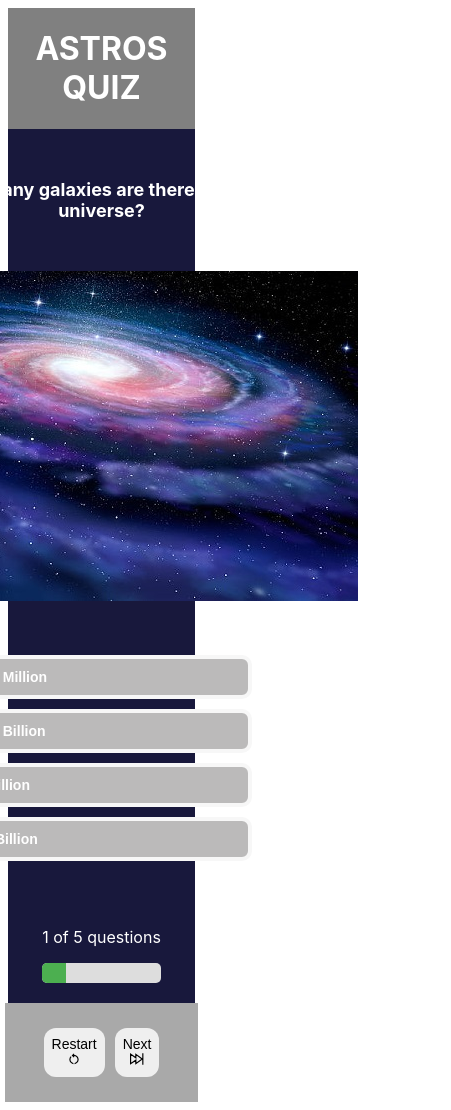
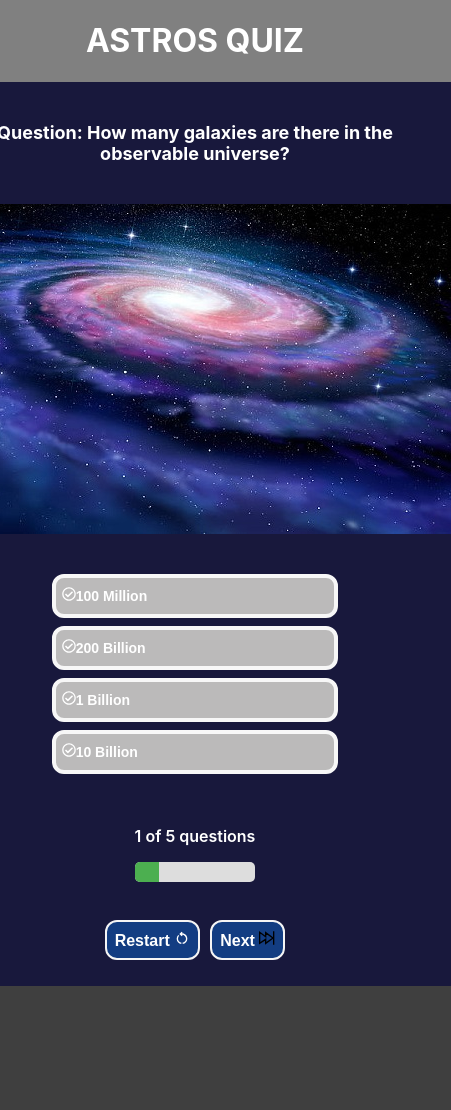
Before and after one commit to Technigo/project-redux-quiz, a React (Vite) app: page / in a window 390 px wide. Shown: the whole page, 451 px wide, since content can reach past the window. After the commit the page ends 986 px from the top, so only its background shows below. Built offline with nearby package versions, Linux system fonts and the light colour scheme.

Commit message:
fix mobile responsivity

```diff
--- a/src/components/ButtonsMenu.jsx
+++ b/src/components/ButtonsMenu.jsx
@@ -22,13 +22,13 @@ export const ButtonsMenu = ({ onShowFinishModal }) => {
   };
 
   return (
-    <div className="quiz-buttons-container">
+    <section className="quiz-buttons-container">
       <button className="btn" onClick={handleRestart}>
         Restart <MdOutlineRestartAlt />
       </button>
       <button className="btn" onClick={quiz.currentQuestionIndex === quiz.questions.length - 1 ? handleFinish : handleNext}>
         {quiz.currentQuestionIndex === quiz.questions.length - 1 ? 'Finish' : 'Next'} <GrChapterNext />
       </button>
-    </div>
+    </section>
   );
 };
--- a/src/components/CurrentQuestion.jsx
+++ b/src/components/CurrentQuestion.jsx
@@ -48,7 +48,7 @@ export const CurrentQuestion = () => {
   }
 
   return (
-    <div className="quiz-container">
+    <main className="quiz-container">
       <h1 className="quiz-question">Question: {question.questionText}</h1>
       <div>
         {(
@@ -59,7 +59,6 @@ export const CurrentQuestion = () => {
         {/* answer options*/}
         {question.options.map((option, index) => (
           <button
-          className="answers"
         className={`answers ${answer && correctAnswerIndex == index ? 'correct' : ''}  ${incorrectAnswerIndex == index ? 'incorrect' : ''}`}
           key={index}
           onClick={() => handleAnswerClick(index, question.id)}
@@ -87,6 +86,6 @@ export const CurrentQuestion = () => {
           {answer.isCorrect ? 'Correct!' : 'Incorrect'}
         </div>
       )}
-    </div>
+    </main>
   );
 };
--- a/src/components/Header.jsx
+++ b/src/components/Header.jsx
@@ -2,8 +2,8 @@
 export const Header = () => {
   return (
 
-    <div className="header-container">
+    <header className="header-container">
         <h1>ASTROS QUIZ</h1>
-    </div>
+    </header>
   )
 }
--- a/src/components/QuizSummary.jsx
+++ b/src/components/QuizSummary.jsx
@@ -4,7 +4,7 @@ export function QuizSummary() {
   const quiz = useSelector((state) => state.quiz);
   console.log("quizSummary", quiz)
   return (
-    <div className='quiz-body'>
+    <section className='quiz-body'>
       <h3>Quiz Summary</h3>
       {quiz.answers.map((answer) => (
         <div key={answer.questionId}>
@@ -15,6 +15,6 @@ export function QuizSummary() {
           <p style={{ color: answer.isCorrect ? "green" : "red" }}>{answer.isCorrect ? "Correct" : "Incorrect"}</p>
         </div>
       ))}
-    </div>
+    </section>
   );
 }
--- a/src/index.css
+++ b/src/index.css
@@ -12,12 +12,19 @@ code {
     monospace;
 }
 
+body{
+  display: flex;
+  justify-content: center;
+  margin: 0;
+  background-color: rgb(63, 63, 63);
+}
+
 /* Controller */
 .controller-container{
   display: flex;
   flex-direction: column;
   align-items: center;
-  width: 50%;
+  width: 100%;
   background-color:#18183c;
   color: #fff;
   position: relative;
@@ -47,8 +54,8 @@ code {
   flex-wrap: wrap;
   color: #fff;
   margin: 0;
-  padding: 50px;
-  width: 100%;
+  padding: 40px;
+  width: 80%;
   color: #fff;
 }
 
@@ -57,38 +64,42 @@ code {
 .answers-container{
   display: flex;
   flex-direction: column;
-  gap: 10px;
+  gap: 8px;
   width: 80%;
   align-items: center;
-  padding: 50px;
+  padding: 36px;
   margin: 0;
 
 }
 
 .answers{
-  border-radius: 10px;
+  border-radius: 12px;
   border: 4px solid #f7f7f7;
   background-color: #bbbaba;
   min-height: 44px;
   color: #fff;
   font-weight: 600;
-  width: 300px;
+  width: 70%;
   text-align: left;
   font-size: 14px;
 }
 
 .answers:hover{
   border-radius: 10px;
-  border: 2px solid greenyellow;
-  background-color: cadetblue;
+  border: 3px solid greenyellow;
+  background-color: #547ded;
   color: #fff;
 }
 .answers.correct{
 border-color: #4caf50;
+background-color: chartreuse;
+color: #18183c;
 }
 
 .answers.incorrect{
   border-color: #d90707;
+  background-color: #e94141;
+  color:#fff;
   }
 /* Quiz Img-Explanation */
 
@@ -107,21 +118,23 @@ border-color: #4caf50;
   display: flex;
   justify-content: center;
   gap: 10px;
-  margin: 0;
-  background-color: darkgrey;
-  padding: 25px 50px;
-  width:inherit;
+  padding: 18px;
+  width: 80%;
 }
 
 .btn{
   border-radius: 12px;
   padding: 8px;
-  border: none;
-  font-size: 14px;
+  font-size: 16px;
+  border: 2px solid #f5f5f5;
+  color: #fff;
+  background-color: #133d82;
+  font-weight: 600;
+  margin-bottom: 8px;
 }
 
 .btn:hover{
-  background-color: greenyellow;
+  background-color: #547ded;
 }
 
 .hidden {
@@ -131,6 +144,10 @@ border-color: #4caf50;
 
 .progress-bar-container {
   margin-bottom: 20px;
+}
+
+.progress-bar-container p {
+  font-weight: 600;
 }
 
 .progress-bar {
@@ -152,7 +169,7 @@ border-color: #4caf50;
   display: flex;
   flex-direction: row;
   flex-wrap: wrap;
-  width: 100%;
+  width: 80%;
   max-width: 500px;
 }
 
@@ -179,8 +196,8 @@ border-color: #4caf50;
   margin: 1rem;
   background-color: #fff;
   border-radius: 8px;
-  width: 48%;
-  max-height: 90vh;
+  width: 70%;
+  max-height: 50vh;
   overflow-y: auto;
   outline: none;
   z-index: 1000;
```
Also changed, not shown: 1 other file (tests, documents, lock files or other folders).
